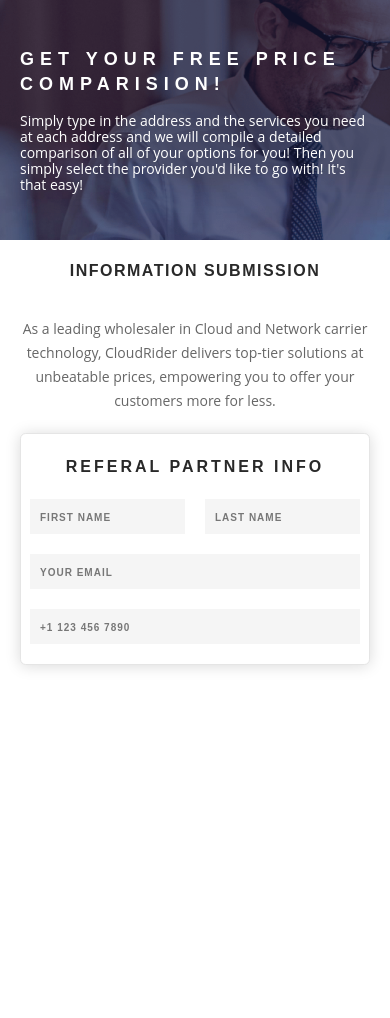
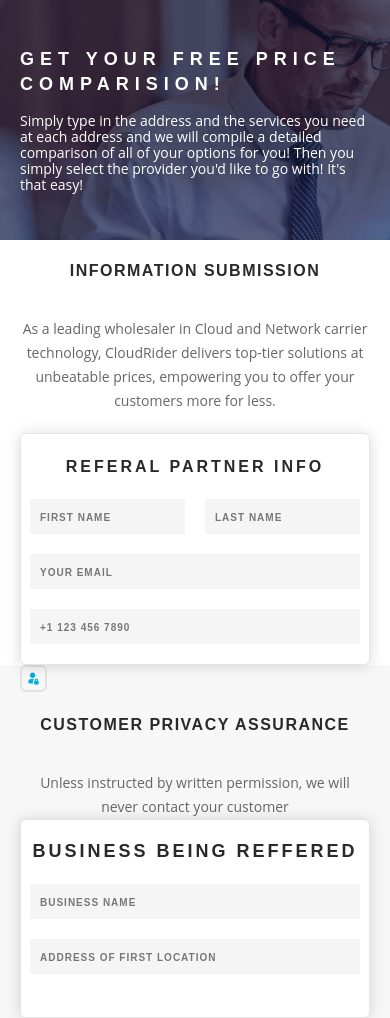
Before and after one commit to AmmarShafqat/CloudwayInitial, a plain HTML site: page index.html in a window 390 px wide. Before the commit the page ends 844 px from the top, so only its background shows below. Drawn offline with Linux system fonts and the light colour scheme; a web font is replaced by a local one.

Commit message:
Updates Initial Added

```diff
--- a/index.html
+++ b/index.html
@@ -41,5 +41,43 @@
             </div>
         </div>
     </section>
+    <section class="customer-privacy">
+        <div class="container ">
+            <div class="customer-privacy-box">
+                <div class="form">
+                    <form action="submit">
+                        <h2 class="form-title">BUSINESS BEING REFFERED</h2>
+                        <input type="text" class="input-email" placeholder="BUSINESS NAME" required>
+                        <input type="text" class="input-phonenumber" placeholder="ADDRESS OF FIRST LOCATION" required>
+                    </form>
+                </div>
+                <div class="customer-privacy-box-2">
+                    <svg class="customer-icon" width="54" height="54" viewBox="0 0 54 54" fill="none" xmlns="http://www.w3.org/2000/svg">
+                        <g filter="url(#filter0_d_80_885)">
+                        <rect x="1" y="1" width="52" height="52" rx="16" fill="white" fill-opacity="0.07" shape-rendering="crispEdges"/>
+                        <path d="M24.8807 25.7273C28.3953 25.7273 31.2444 22.8782 31.2444 19.3637C31.2444 15.8491 28.3953 13 24.8807 13C21.3662 13 18.5171 15.8491 18.5171 19.3637C18.5171 22.8782 21.3662 25.7273 24.8807 25.7273Z" fill="#00B0DC"/>
+                        <path fill-rule="evenodd" clip-rule="evenodd" d="M35.0626 30.8182V32.0908H32.5171V30.8182C32.5171 30.1164 33.0882 29.5454 33.7898 29.5454C34.4915 29.5454 35.0626 30.1164 35.0626 30.8182ZM29.9716 30.8182V32.179C28.9951 32.4561 28.2789 33.3549 28.2789 34.42V38.6707C28.2789 39.9565 29.3226 40.9999 30.6081 40.9999H36.9717C38.2572 40.9999 39.3009 39.9565 39.3009 38.6707V34.42C39.3009 33.3548 38.5846 32.456 37.608 32.1789V30.8182C37.608 28.7129 35.8953 27 33.7898 27C31.6843 27 29.9716 28.7129 29.9716 30.8182ZM27.4262 30.716C27.439 29.851 27.6301 29.0232 27.9483 28.2725H21.0626C17.5499 28.2725 14.699 31.1237 14.699 34.6361C14.699 36.736 16.4173 38.4543 18.5171 38.4543H25.7334V34.4198C25.7334 32.9433 26.3953 31.6196 27.4262 30.716Z" fill="#00B0DC"/>
+                        </g>
+                        <defs>
+                        <filter id="filter0_d_80_885" x="0" y="0" width="54" height="54" filterUnits="userSpaceOnUse" color-interpolation-filters="sRGB">
+                        <feFlood flood-opacity="0" result="BackgroundImageFix"/>
+                        <feColorMatrix in="SourceAlpha" type="matrix" values="0 0 0 0 0 0 0 0 0 0 0 0 0 0 0 0 0 0 127 0" result="hardAlpha"/>
+                        <feMorphology radius="1" operator="dilate" in="SourceAlpha" result="effect1_dropShadow_80_885"/>
+                        <feOffset/>
+                        <feComposite in2="hardAlpha" operator="out"/>
+                        <feColorMatrix type="matrix" values="0 0 0 0 0.88484 0 0 0 0 0.88484 0 0 0 0 0.88484 0 0 0 1 0"/>
+                        <feBlend mode="normal" in2="BackgroundImageFix" result="effect1_dropShadow_80_885"/>
+                        <feBlend mode="normal" in="SourceGraphic" in2="effect1_dropShadow_80_885" result="shape"/>
+                        </filter>
+                        </defs>
+                    </svg>
+                    <div class="info-box-text customer-privacy-box-details">
+                        <h2 class="info-box-submission-title">CUSTOMER PRIVACY <br> ASSURANCE</h2>
+                        <p class="info-box-submission-details">Unless instructed by written permission, we <br> will never contact your customer</p>
+                    </div>
+                </div>
+            </div>
+        </div>
+    </section>
 </body>
 </html>
--- a/style.css
+++ b/style.css
@@ -1,5 +1,8 @@
 @import url('https://fonts.cdnfonts.com/css/raleway-5');
 @import url('https://fonts.cdnfonts.com/css/open-sans');
+:root{
+  --background-primary: #F7F7F7;
+}
 *{
     margin: 0;
     padding: 0;
@@ -159,12 +162,48 @@ form {
     padding-top: 20px;
     padding-bottom: 20px;
 }
+.customer-privacy{
+  background-color: var(--background-primary);
+  height: 353px;
+}
+.customer-privacy .form{
+  transform: translateY(0) !important;
+}
+.customer-privacy .form-title{
+  font-size: 18px;
+}
+.customer-privacy form{
+  padding: 19px 0;
+}
+.customer-privacy-box {
+  display: flex;
+  justify-content: space-between;
+  align-items: center;
+  height: 353px;
+}
+.customer-privacy-box .form{
+  flex: 1;
+}
+.customer-icon{
+  border: 2px solid #E2E2E2;
+  border-radius: 16px;
+}
+.customer-privacy-box-2{
+  display: flex;
+  flex-direction: column;
+  gap: 35px;
+}
+.customer-privacy-box-details{
+  margin-bottom: 20px;
+  padding-bottom: 20px;
+}
+
 @media (max-width: 1141px) {
     .form{
         transform: translateY(-10%)
     }
 }
-@media (max-width: 768px) {
+@media (max-width: 1000px) {
     .info-box{
         flex-direction: column;
         align-items: center;
@@ -236,4 +275,30 @@ form {
         font-weight: 700;
         letter-spacing: 1px;
     }
+    .info-submit{
+      height: auto;
+    }
+    .customer-privacy{
+      height: auto;
+    }
+    .customer-privacy-box {
+      display: flex;
+      flex-direction: column-reverse;
+    }
+    .customer-privacy-box-details{
+      margin-bottom: 0px;
+      padding-bottom: 0px;
+    }
+    .customer-privacy-box-details .info-box-submission-title br{
+      display: none;
+
+    }
+    .customer-privacy-box-2{
+      gap: 2px;
+    }
+    .customer-icon{
+      width: 27px;
+      height: 27px;
+      border-radius: 6px;
+    }
 }
```
